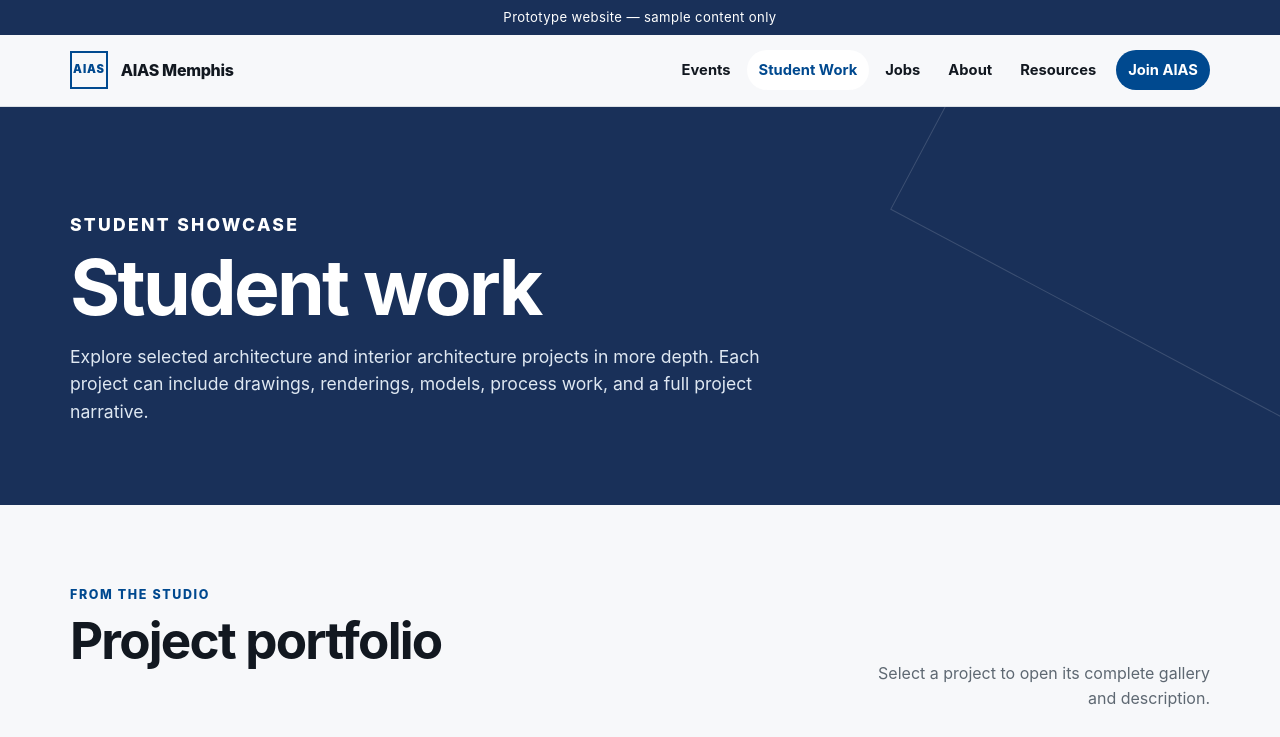
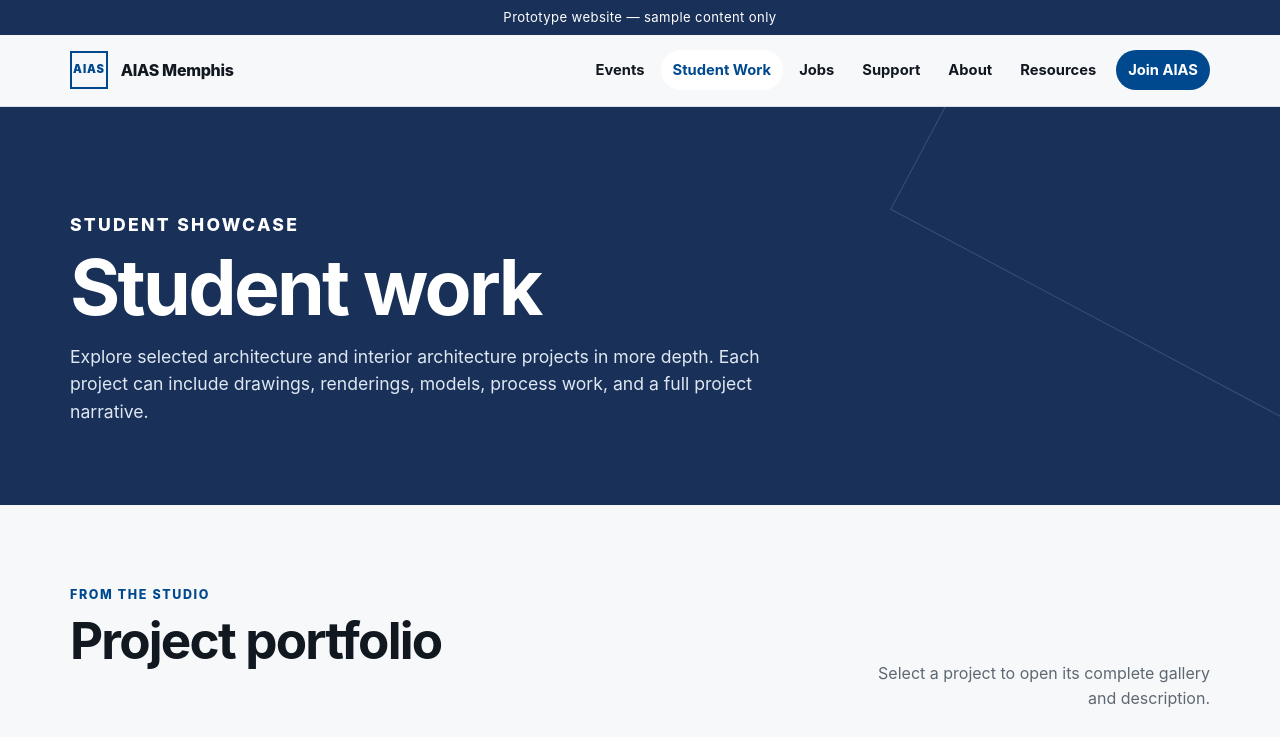
Before and after one commit to AIASTest/aias-memphis, a plain HTML site: page projects.html in a window 1280 px wide. Shown: the top 737 px of the page. Drawn offline with Linux system fonts and the light colour scheme.

Commit message:
Add Support link to student work page

```diff
--- a/projects.html
+++ b/projects.html
@@ -43,5 +43,6 @@
 </main>
 <footer id="site-footer"></footer>
 <script src="assets/js/site.js"></script>
+<script src="assets/js/site-extras.js"></script>
 </body>
 </html>
```
